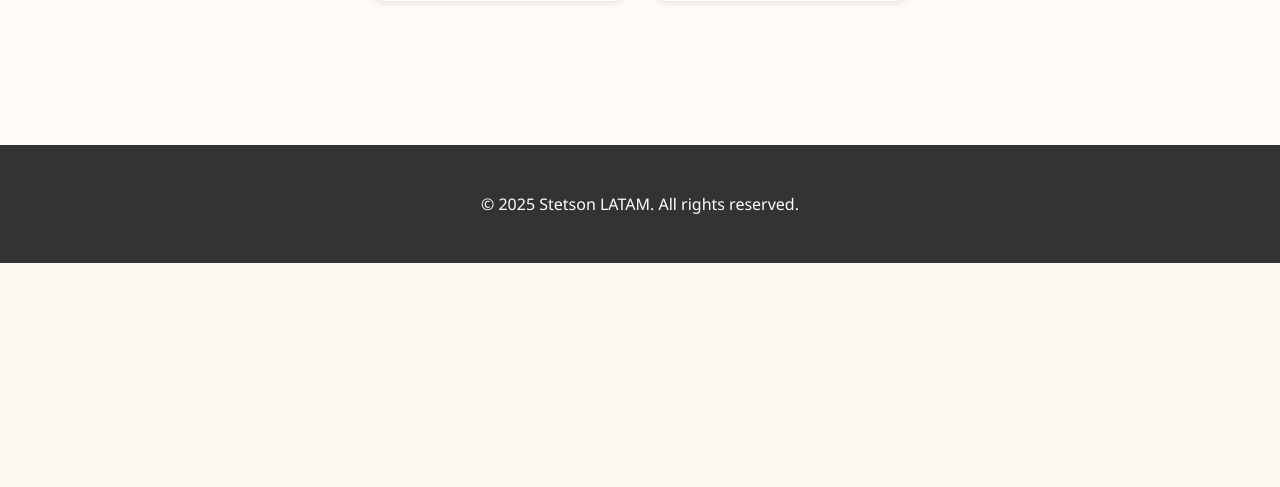
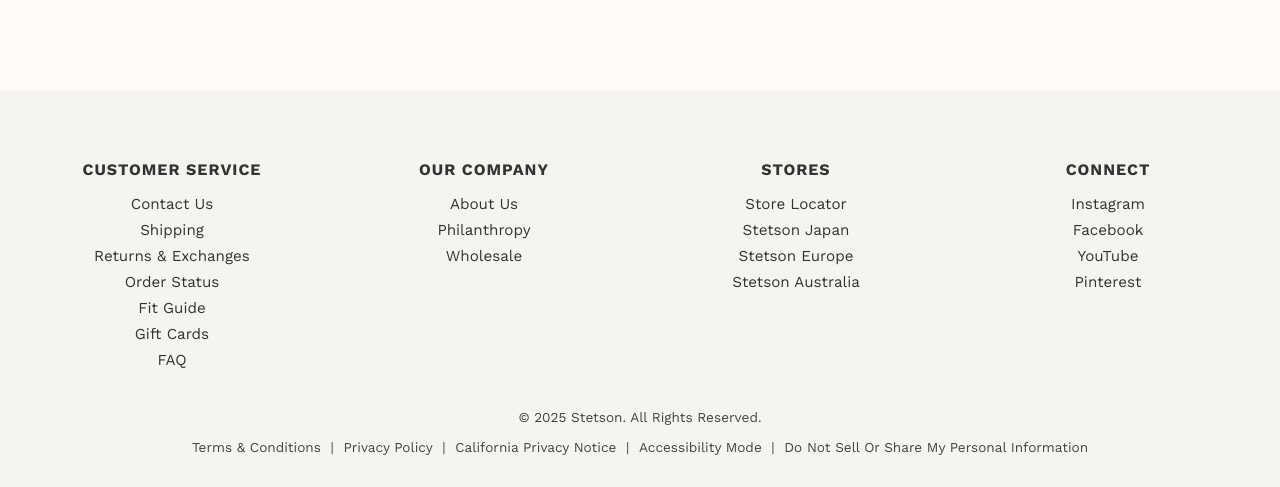
Before and after one commit to diegoriya09/stetsonlatam, a PHP site: page / in a window 1280 px wide; the page is wider, and only the part inside the window is pictured. Shown: the part 2521-3008 px from the top of that part. Before the commit the page ends 2784 px from the top of that part, so only its background shows below. Run offline with PHP 8.4, Linux system fonts and the light colour scheme; data that the repository does not hold is empty; some libraries are stand-ins or nearby versions; some web fonts are replaced.

Commit message:
header, stories, footer actualizado

```diff
--- a/css/index.css
+++ b/css/index.css
@@ -99,12 +99,12 @@ nav.main-nav {
 
 .hero-left img {
   width: 100%;
-  height: 100%;
+  height: 100vh;
   object-fit: cover;
 }
 
 .hero-right {
-  background-color: #fdfaf7;
+  background-color: #3F1E1F;
   padding: 60px;
   text-align: left;
 }
@@ -365,3 +365,65 @@ footer {
   cursor: pointer;
   width: 100%;
 }
+
+.site-footer {
+  background-color: #f6f4f1;
+  color: #333;
+  padding: 3rem 2rem 2rem;
+  font-family: 'Work Sans', sans-serif;
+  font-size: 0.95rem;
+}
+
+.footer-columns {
+  display: grid;
+  grid-template-columns: repeat(auto-fit, minmax(200px, 1fr));
+  gap: 2rem;
+  margin-bottom: 2rem;
+}
+
+.footer-column h4 {
+  font-weight: 700;
+  font-size: 1rem;
+  margin-bottom: 1rem;
+  letter-spacing: 1px;
+}
+
+.footer-column ul {
+  list-style: none;
+  padding: 0;
+  margin: 0;
+}
+
+.footer-column ul li {
+  margin-bottom: 0.5rem;
+}
+
+.footer-column ul li a {
+  text-decoration: none;
+  color: #333;
+  transition: color 0.2s ease;
+}
+
+.footer-column ul li a:hover {
+  color: #a5573e;
+}
+
+.footer-bottom {
+  text-align: center;
+  font-size: 0.85rem;
+  color: #444;
+}
+
+.footer-links {
+  margin-top: 0.5rem;
+}
+
+.footer-links a {
+  color: #444;
+  text-decoration: none;
+  margin: 0 5px;
+}
+
+.footer-links a:hover {
+  text-decoration: underline;
+}
--- a/index.php
+++ b/index.php
@@ -6,8 +6,8 @@
     <meta name="viewport" content="width=device-width, initial-scale=1.0">
     <title>Stetson LATAM</title>
     <meta name="description" content="Stetson LATAM - Legendary Hats for Latin America and Central America">
-    <link rel="stylesheet" href="css/index.css?v=4">
-    <link rel="stylesheet" href="css/carrousel.css?v=7">
+    <link rel="stylesheet" href="css/index.css?v=5">
+    <link rel="stylesheet" href="css/carrousel.css?v=8">
     <link rel="stylesheet" href="https://cdnjs.cloudflare.com/ajax/libs/font-awesome/6.5.0/css/all.min.css">
     <link href="https://fonts.googleapis.com/css2?family=Work+Sans:wght@400;600;700&display=swap" rel="stylesheet">
 </head>
@@ -150,7 +150,7 @@
         <h2>Our Legacy</h2>
         <div class="card-grid">
             <article class="card-item">
-                <img src="img/story1.jpg" alt="Origen Stetson">
+                <img src="img/story1.png" alt="Origen Stetson">
                 <h3>Herencia Vaquera</h3>
                 <p>Desde el oeste americano hasta Latinoamérica, descubre la historia detrás del sombrero legendario.
                 </p>
@@ -162,8 +162,60 @@
             </article>
         </div>
     </section>
-    <footer>
-        <p>&copy; 2025 Stetson LATAM. All rights reserved.</p>
+    <footer class="site-footer">
+        <div class="footer-columns">
+            <div class="footer-column">
+            <h4>CUSTOMER SERVICE</h4>
+            <ul>
+                <li><a href="#">Contact Us</a></li>
+                <li><a href="#">Shipping</a></li>
+                <li><a href="#">Returns & Exchanges</a></li>
+                <li><a href="#">Order Status</a></li>
+                <li><a href="#">Fit Guide</a></li>
+                <li><a href="#">Gift Cards</a></li>
+                <li><a href="#">FAQ</a></li>
+            </ul>
+            </div>
+            <div class="footer-column">
+            <h4>OUR COMPANY</h4>
+            <ul>
+                <li><a href="#">About Us</a></li>
+                <li><a href="#">Philanthropy</a></li>
+                <li><a href="#">Wholesale</a></li>
+            </ul>
+            </div>
+            <div class="footer-column">
+            <h4>STORES</h4>
+            <ul>
+                <li><a href="#">Store Locator</a></li>
+                <li><a href="#">Stetson Japan</a></li>
+                <li><a href="#">Stetson Europe</a></li>
+                <li><a href="#">Stetson Australia</a></li>
+            </ul>
+            </div>
+            <div class="footer-column">
+            <h4>CONNECT</h4>
+            <ul>
+                <li><a href="#">Instagram</a></li>
+                <li><a href="#">Facebook</a></li>
+                <li><a href="#">YouTube</a></li>
+                <li><a href="#">Pinterest</a></li>
+            </ul>
+            </div>
+        </div>
+
+        <div class="footer-bottom">
+            <p>&copy; 2025 Stetson. All Rights Reserved.</p>
+            <div class="footer-links">
+            <a href="#">Terms & Conditions</a> |
+            <a href="#">Privacy Policy</a> |
+            <a href="#">California Privacy Notice</a> |
+            <a href="#">Accessibility Mode</a> |
+            <a href="#">Do Not Sell Or Share My Personal Information</a>
+            </div>
+        </div>
+    </footer>
+
     </footer>
     <script src="js/index.js"></script>
     <script src="js/auth.js"></script>
```
Also changed, not shown: img/story1.png (added), img/story2.png (added).
